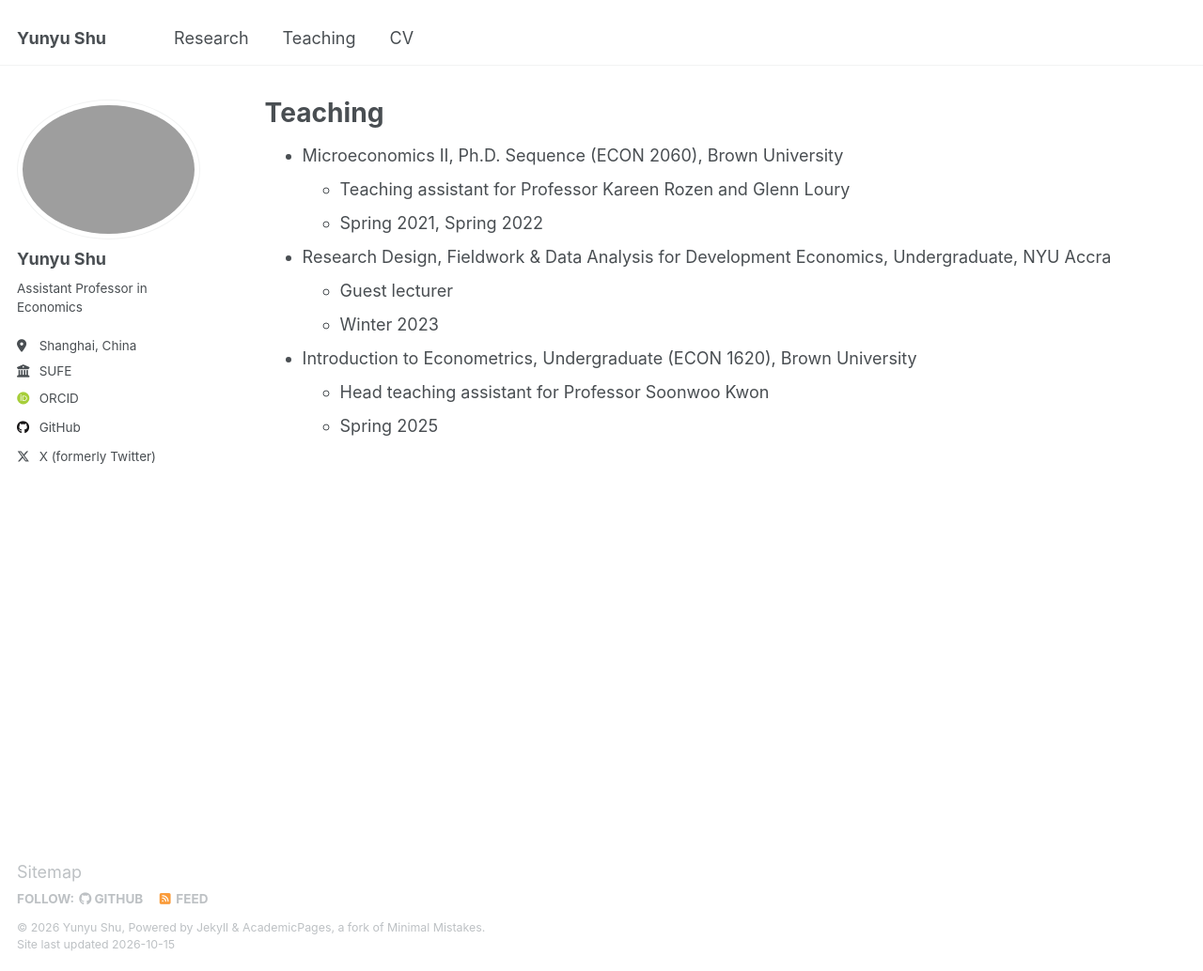
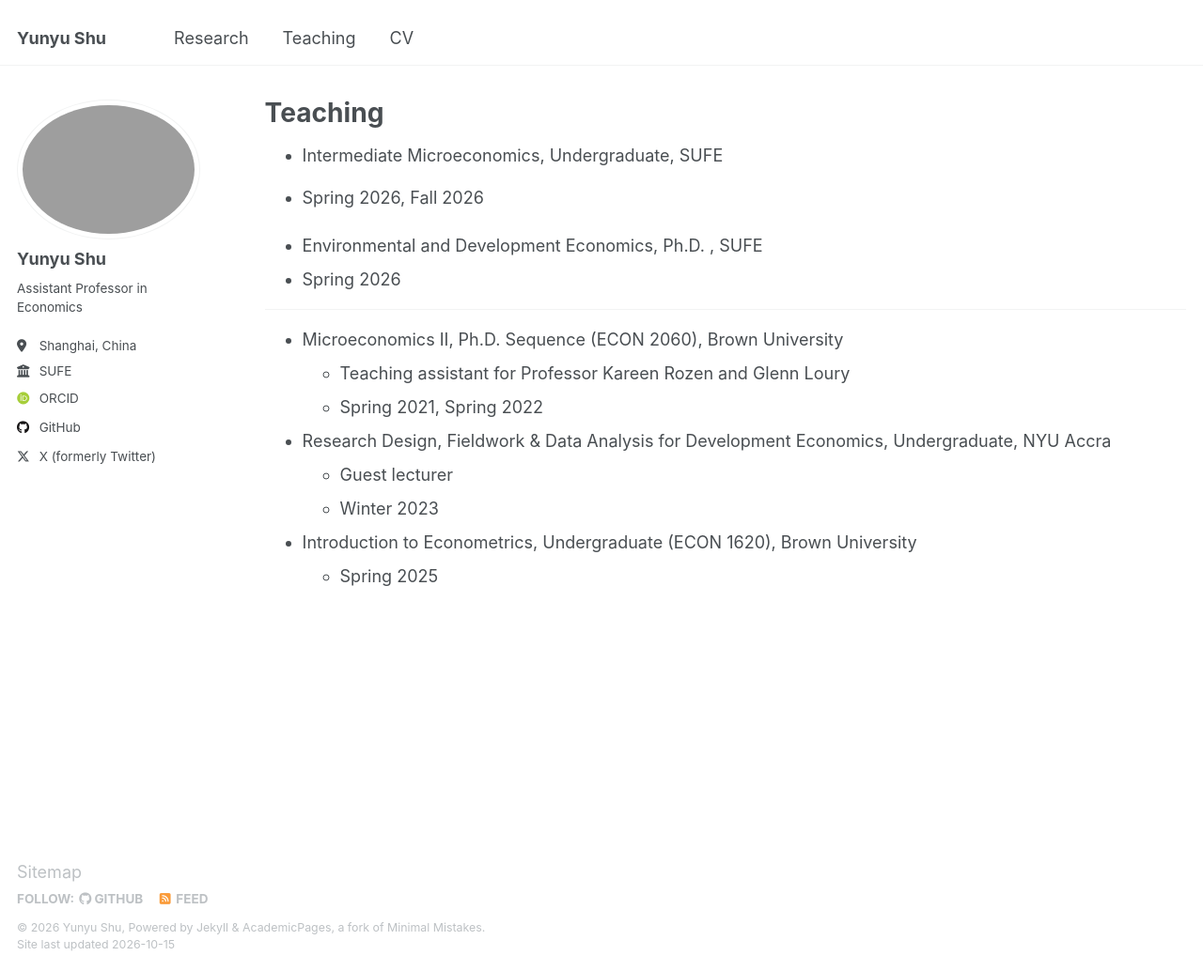
Before and after one commit to shirleyshu0503/shirleyshu0503.github.io, a Jekyll site: the page built from _pages/teaching.md, in a window 1280 px wide and 1034 px high. Shown: the whole window at 94% size. Built offline with Jekyll 4.4.1, drawn with Linux system fonts in a browser that asks for light colours; some web fonts are replaced.

Commit message:
further check website

```diff
--- a/_pages/teaching.md
+++ b/_pages/teaching.md
@@ -5,7 +5,13 @@ permalink: /teaching/
 author_profile: true
 ---
 
+* Intermediate Microeconomics, Undergraduate, SUFE
++ Spring 2026, Fall 2026
 
+* Environmental and Development Economics, Ph.D. , SUFE
++ Spring 2026
+
+-----
 
 * Microeconomics II, Ph.D. Sequence (ECON 2060), Brown University
      + Teaching assistant for Professor Kareen Rozen and Glenn Loury
@@ -16,5 +22,4 @@ author_profile: true
     + Winter 2023
 
 * Introduction to Econometrics, Undergraduate (ECON 1620), Brown University
-  + Head teaching assistant for Professor Soonwoo Kwon
   + Spring 2025
```
Also changed, not shown: _pages/about.md (+2 -2 lines), _pages/cv.md (+0 -1 lines).
